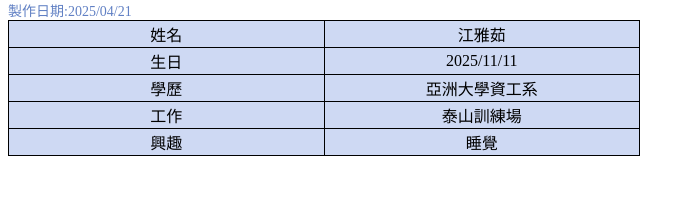
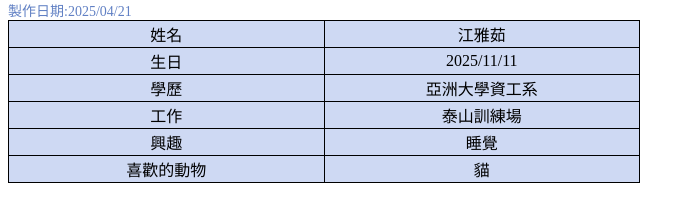
Before and after one commit to ririmayuz/114-github-test, a plain HTML site: page myself.html in a window 1280 px wide. Shown: the part 75-296 px from the top of the page, without its empty margins (0-695 px from the left). Drawn offline with Linux system fonts and the light colour scheme.

Commit message:
增加喜歡的動物項目

```diff
--- a/myself.html
+++ b/myself.html
@@ -46,6 +46,10 @@
             <td>興趣</td>
             <td>睡覺</td>
         </tr>
+        <tr>
+            <td>喜歡的動物</td>
+            <td>貓</td>
+        </tr>
     </table>
 </body>
 
```
